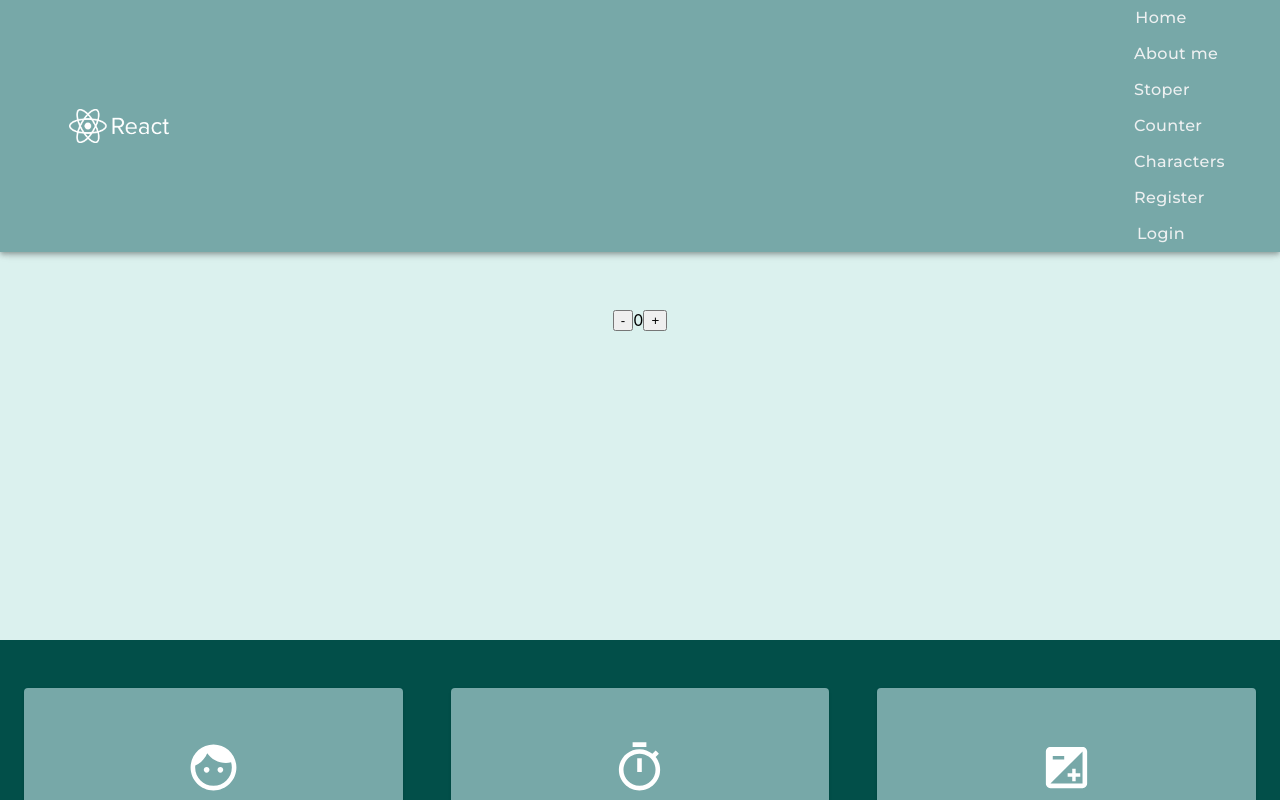
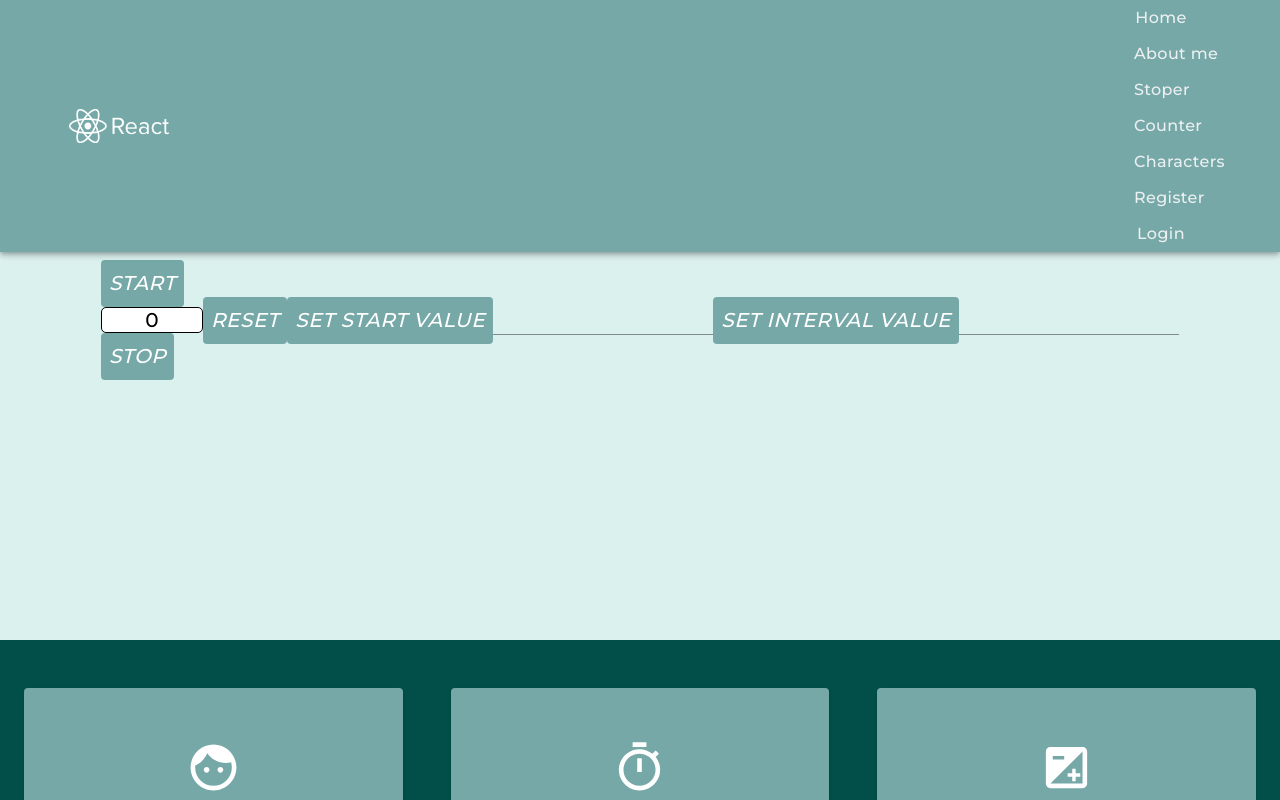
Before and after one commit to radiographer/react-projekt, a React (Create React App) app in the folder app/: page /stoper in a window 1280 px wide. Shown: the top 800 px of the page. Built offline with nearby package versions, Linux system fonts and the light colour scheme.

Commit message:
toper in progress

```diff
--- a/app/src/pages/Characters.js
+++ b/app/src/pages/Characters.js
@@ -1,5 +1,4 @@
 import React, { useState, useEffect } from "react";
-// import "./App.css";
 import ListaPostaci from "./components/ListaPostaci";
 
 function App() {
--- a/app/src/pages/Stoper.js
+++ b/app/src/pages/Stoper.js
@@ -1,32 +1,122 @@
 import React, { useState, useEffect } from "react";
+import { Button, Box, Grid, Input } from "@material-ui/core";
 import styled from "styled-components";
+import { makeStyles } from "@material-ui/core/styles";
 
-const Container = styled.div`
-  background-color: #dbf1ee;
-  display: flex;
-  justify-content: center;
-  align-items: center;
-  min-height: 80vh;
+const useStyles = makeStyles(() => ({
+  root: {
+    backgroundColor: "#dbf1ee",
+    display: "flex",
+    justifyContent: "center",
+    alignItems: "center",
+    minHeight: "80vh",
+  },
+
+  button: {
+    color: "white",
+    backgroundColor: "#77a8a8",
+
+    fontFamily: "Montserrat",
+    fontSize: 20,
+    fontWeight: 500,
+    fontStyle: "italic",
+    textDecoration: "none",
+  },
+
+  box: {
+    // display: "flex",
+
+    // justifyContent: "evenly",
+    // alignItems: "center",
+    position: "center",
+  },
+}));
+
+const Result = styled.div`
+  background: white;
+  border: 1px solid;
+  border-radius: 5px;
+  width: 100px;
+  font-family: Montserrat;
+  font-size: 20px;
+  font-weight: 500px;
+  font-style: "italic";
+  text-decoration: "none";
+  text-align: center;
 `;
-function Counter({ defaultValue = 0, step = 1 }) {
-  const [value, setValue] = useState(defaultValue);
+const Stoper = () => {
+  const [seconds, setSeconds] = useState(0);
+  const [isActive, setIsActive] = useState(false);
+  const [startValue, setStartValue] = useState();
+  const [intervalValue, setIntervaltValue] = useState();
+  const classes = useStyles();
 
-  useEffect(() => {});
+  useEffect(() => {
+    let interval = null;
+    if (isActive) {
+      interval = setInterval(() => {
+        setSeconds((seconds) => seconds + 1);
+      }, 1000);
+    } else if (!isActive && seconds !== 0) {
+      clearInterval(interval);
+    }
+    return () => clearInterval(interval);
+  }, [isActive, seconds]);
 
-  const onMinus = (e) => {
-    setValue(value - step);
+  const onStart = (e) => {
+    setIsActive(!isActive);
   };
 
-  const onPlus = (e) => {
-    setValue(value + step);
+  const onStop = (e) => {
+    setIsActive(false);
   };
+
+  const onReset = (e) => {
+    setSeconds(0);
+    setIsActive(false);
+  };
+
+  const onStartValue = (e) => {
+    console.log("startValue", startValue);
+  };
+
+  const onIntervalValue = (e) => {
+    console.log("intervalValue", intervalValue);
+  };
+
   return (
-    <Container>
-      <button onClick={onMinus}>-</button>
-      {value}
-      <button onClick={onPlus}>+</button>
-    </Container>
+    <div className={classes.root}>
+      <Box className={classes.box}>
+        {" "}
+        <Button className={classes.button} onClick={onStart}>
+          start
+        </Button>
+        <Result>{seconds}</Result>
+        <Button className={classes.button} onClick={onStop}>
+          stop
+        </Button>
+      </Box>
+
+      <Button className={classes.button} onClick={onReset}>
+        Reset
+      </Button>
+      <Box>
+        {" "}
+        <Button className={classes.button} onClick={() => onStartValue()}>
+          set start value
+        </Button>
+        <Input onChange={(e) => setStartValue(e.target.value)}></Input>
+      </Box>
+
+      <Box>
+        {" "}
+        <Button className={classes.button} onClick={() => onIntervalValue()}>
+          set interval value
+        </Button>
+        <Input onChange={(e) => setIntervaltValue(e.target.value)}></Input>
+      </Box>
+    </div>
   );
-}
+};
 
-export default Counter;
+export default Stoper;
```
